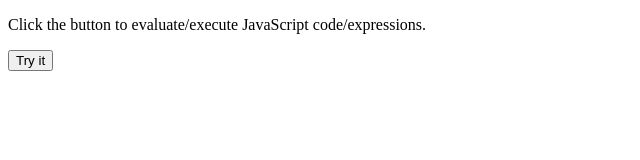
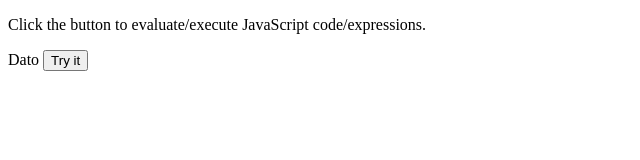
Before and after one commit to gerorean/uno, a plain HTML site: page index.html in a window 1280 px wide. Shown: the whole page, without its empty margins (0-640 px from the left). Drawn offline with Linux system fonts and the light colour scheme.

Commit message:
mi commint

```diff
--- a/index.html
+++ b/index.html
@@ -14,7 +14,7 @@
 <body>
 
 <p>Click the button to evaluate/execute JavaScript code/expressions.</p>
-
+<span>Dato</span>
 <button onclick="myFunction()">Try it</button>
 
 <p id="demo"></p>
```
